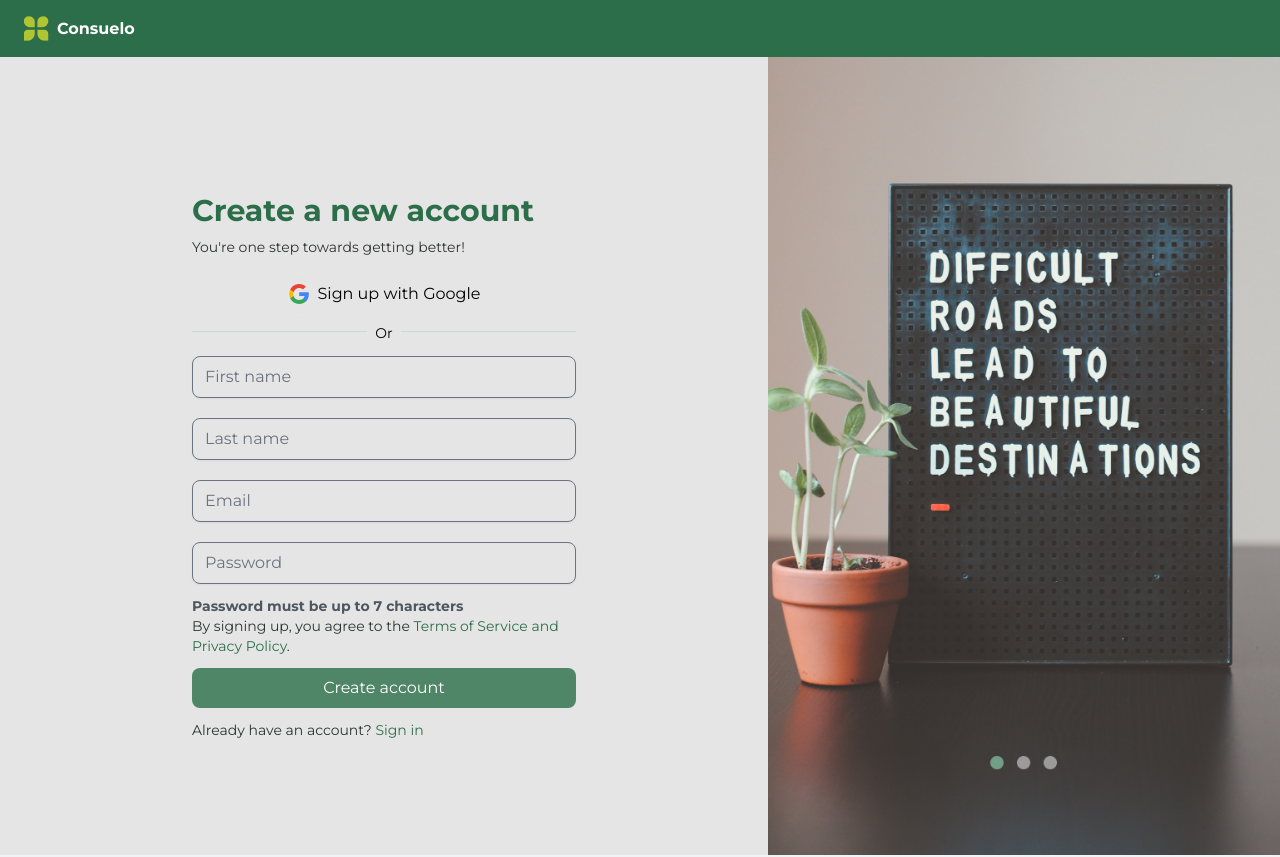
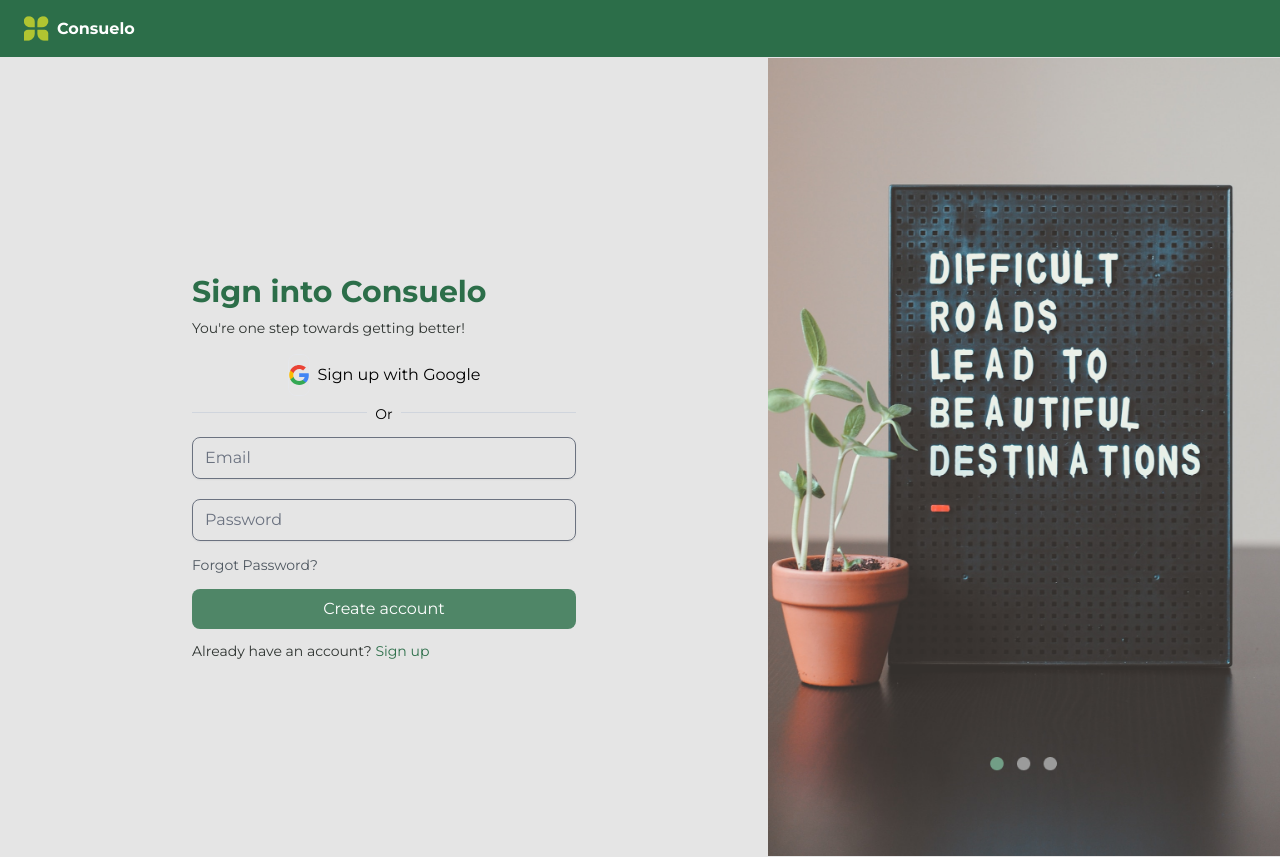
Before and after one commit to consuelo-th/consuelo-frontend, a React (Vite) app: page /auth in a window 1280 px wide. Built offline with nearby package versions, Linux system fonts and the light colour scheme; a web font is replaced by a local one.

Commit message:
add login, signup switch functionality

```diff
--- a/src/pages/Auth.jsx
+++ b/src/pages/Auth.jsx
@@ -1,5 +1,40 @@
+import { useState } from "react";
+
 
 export default () => {
+    const [ currPage, setCurrPage ] = useState("login");
+    const [ userData, setUserData ] = useState({});
+
+    function handleSubmit(e) {
+        e.preventDefault()
+
+        if (currPage === "login") {
+            // call login endpoint
+
+            return
+        }
+
+        // call signup endpoint
+    }
+
+    function handleChange(e) {
+        let key = e.target.name;
+        let value = e.target.value;
+        let newData = {...userData}
+        newData[key] = value
+        setUserData(newData)
+
+        console.log(userData)
+    }
+
+    function switchPage() {
+        setCurrPage(() => {
+            return currPage === "login" ? "signup" : "login"
+        })
+
+        console.log(currPage)
+    }
+
     return (
         <div>
             <div className="w-screen py-4 px-6 bg-primary-60 text-white flex justify-start items-center relative">
@@ -9,12 +44,12 @@ export default () => {
                 </div>
 
             </div>
-            <main className="w-full grid grid-cols-5 bg-[#E5E5E5]">
+            <main className="w-full min-h-screen grid grid-cols-5 bg-[#E5E5E5]">
                 <div className="col-span-3 flex items-center justify-center">
                     <div className="w-full max-w-sm space-y-4 px-6 sm:px-0">
                         <div className="">
                             <div className="mt-5 space-y-2">
-                                <h3 className="text-primary-60 text-2xl font-bold sm:text-3xl">Create a new account</h3>
+                                <h3 className="text-primary-60 text-2xl font-bold sm:text-3xl">{currPage === "signup" ? "Create a new account" : "Sign into Consuelo"}</h3>
                                 <p className="text-body text-sm">You're one step towards getting better!</p>
                             </div>
                         </div>
@@ -44,37 +79,51 @@ export default () => {
                             onSubmit={(e) => e.preventDefault()}
                             className="space-y-3"
                         >
+                            {
+                                currPage === "signup" && (
                                     <div>
                                         <label className="font-medium hidden">
                                             First Name
                                         </label>
                                         <input
+                                            name="firstName"
                                             type="text"
                                             placeholder="First name"
                                             required
                                             className="w-full mt-2 px-3 py-2 text-gray-500 bg-transparent outline-none border focus:border-primary-50 focus:ring-0 shadow-sm rounded-lg"
+                                            onChange={(e) => handleChange(e)}
                                         />
                                     </div>
+                                )
+                            }
+                            {
+                                currPage === "signup" && (
                                     <div>
                                         <label className="font-medium hidden">
                                             Last name
                                         </label>
                                         <input
+                                            name="lastName"
                                             type="text"
                                             placeholder="Last name"
                                             required
                                             className="w-full mt-2 px-3 py-2 text-gray-500 bg-transparent outline-none border focus:border-primary-50 focus:ring-0 shadow-sm rounded-lg"
+                                            onChange={(e) => handleChange(e)}
                                         />
                                     </div>
+                                )
+                            }
                             <div>
                                 <label className="font-medium hidden">
                                     Email
                                 </label>
                                 <input
+                                    name="email"
                                     type="email"
                                     placeholder="Email"
                                     required
                                     className="w-full mt-2 px-3 py-2 text-gray-500 bg-transparent outline-none border focus:border-primary-50 focus:ring-0 shadow-sm rounded-lg"
+                                    onChange={(e) => handleChange(e)}
                                 />
                             </div>
                             <div>
@@ -82,23 +131,34 @@ export default () => {
                                     Password
                                 </label>
                                 <input
+                                    name="password"
                                     type="password"
                                     placeholder="Password"
                                     required
                                     className="w-full mt-2 px-3 py-2 text-gray-500 bg-transparent outline-none border focus:border-primary-50 focus:ring-0 shadow-sm rounded-lg"
+                                    onChange={(e) => handleChange(e)}
                                 />
                             </div>
                             <div>
-                                <p className="font-bold text-sm text-[#4E5760]">Password must be up to 7 characters</p>
+                                {currPage === "login" && <a href="#" className="text-sm text-[#4E5760]">Forgot Password?</a>}
+                                {currPage === "signup" && <p className="font-bold text-sm text-[#4E5760]">Password must be up to 7 characters</p>}
+                                {
+                                    currPage === "signup" && (
                                         <p className="text-body text-sm">By signing up, you agree to the <a href="#" className="text-primary-60">Terms of Service and Privacy Policy</a>.</p>
+                                    )
+                                }
                             </div>
                             <button
                                 className="w-full px-4 py-2 text-white font-medium bg-primary-50 hover:bg-primary-60 rounded-lg duration-150"
+
                             >
                                 Create account
                             </button>
 
-                            <p className="text-body text-sm">Already have an account? <a href="#" className="text-primary-60">Sign in</a></p>
+                            <div>
+                                { currPage === "login" && <p className="text-body text-sm">Already have an account? <a href="#" className="text-primary-60" onClick={switchPage}>Sign up</a></p>}
+                                {currPage === "signup" && <p className="text-body text-sm">Already have an account? <a href="#" className="text-primary-60" onClick={switchPage}>Sign in</a></p>}
+                            </div>
                         </form>
                     </div>
                 </div>
--- /dev/null
+++ b/src/utils/convertImage.js
@@ -0,0 +1,14 @@
+const convertToBase64 = (file) => {
+    return new Promise((resolve, reject) => {
+      const fileReader = new FileReader();
+      fileReader.readAsDataURL(file);
+      fileReader.onload = () => {
+        resolve(fileReader.result);
+      };
+      fileReader.onerror = (error) => {
+        reject(error);
+      };
+    });
+};
+
+export default convertToBase64
```
Lines whose indentation alone changed are shown as unchanged.
